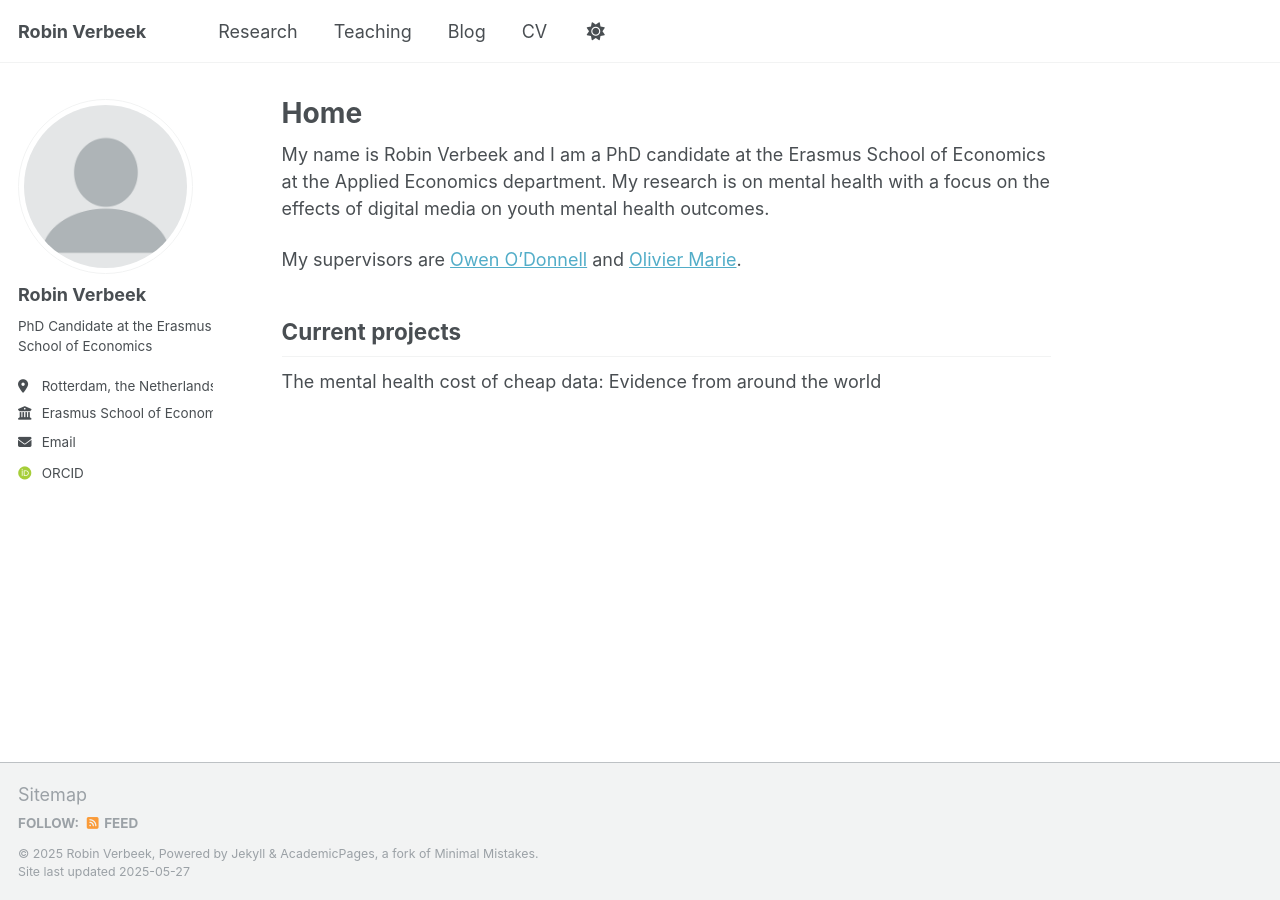
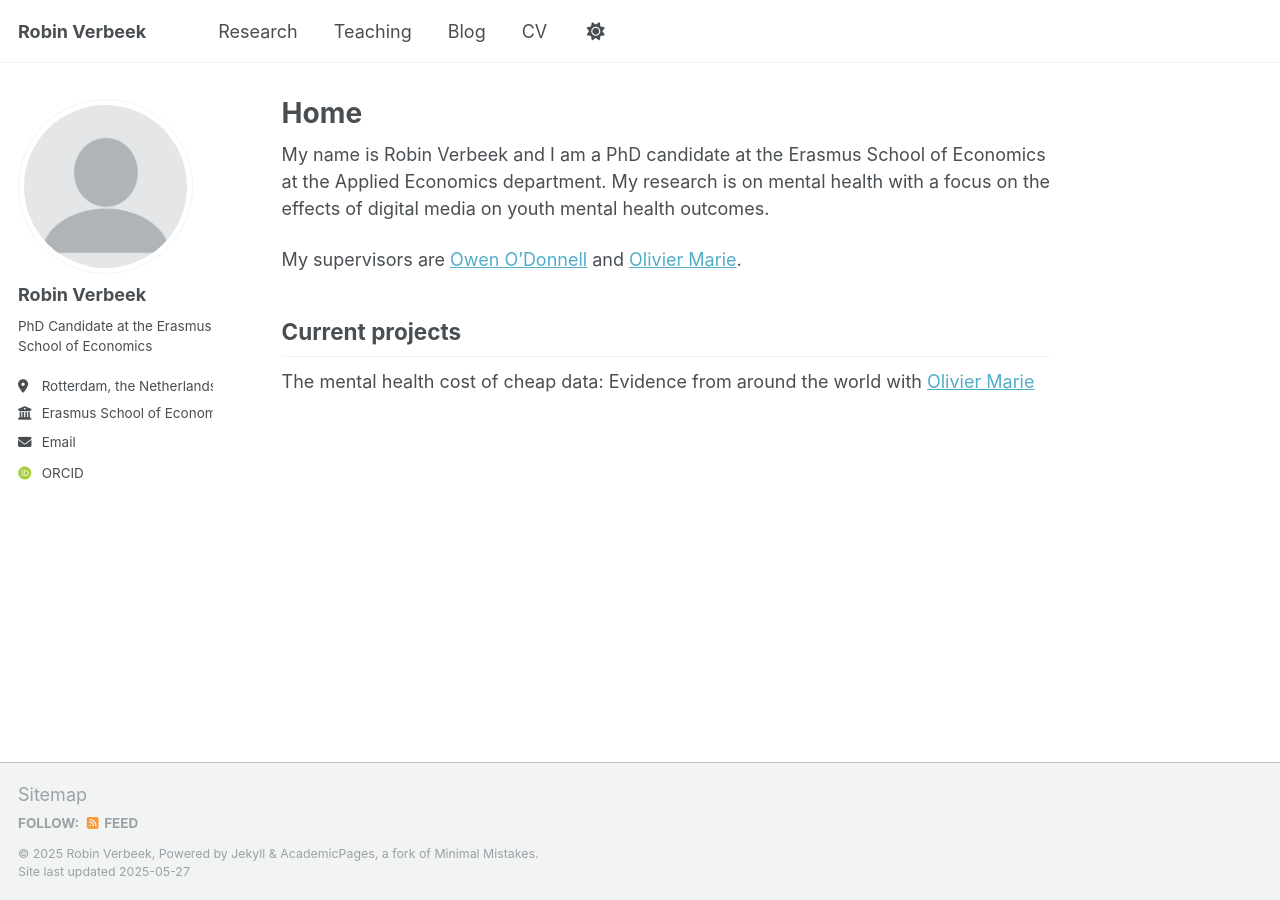
Before and after one commit to RobinV1/robinv1.github.io, a Jekyll site: the page built from _pages/about.md, in a window 1280 px wide. Built offline with Jekyll 4.4.1, drawn with Linux system fonts in a browser that asks for light colours; some web fonts are replaced.

Commit message:
Update about.md

```diff
--- a/_pages/about.md
+++ b/_pages/about.md
@@ -11,4 +11,4 @@ My name is Robin Verbeek and I am a PhD candidate at the Erasmus School of Econo
 My supervisors are [Owen O'Donnell](https://www.eur.nl/en/ese/people/owen-odonnell) and [Olivier Marie](https://sites.google.com/site/oliviermarie/).
 
 ## Current projects
-The mental health cost of cheap data: Evidence from around the world
+The mental health cost of cheap data: Evidence from around the world with [Olivier Marie](https://sites.google.com/site/oliviermarie/)
```
